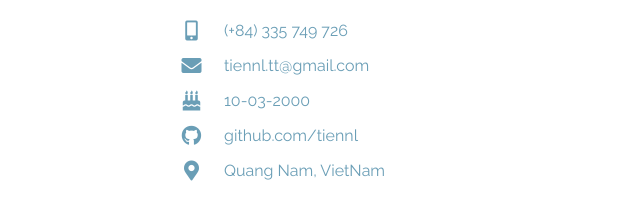
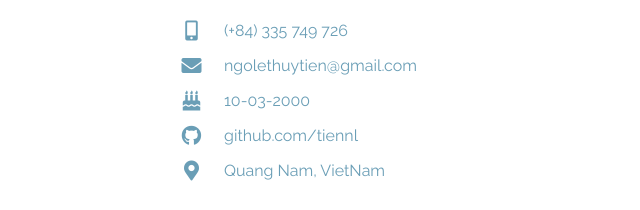
Before and after one commit to tiennl/CV, a plain HTML site: page index.html in a window 1280 px wide. Shown: the part 316-526 px from the top of the page, 341-981 px from the left. Drawn offline with Linux system fonts and the light colour scheme.

Commit message:
fix email

```diff
--- a/index.html
+++ b/index.html
@@ -22,7 +22,7 @@
         </div>
         <div class="line">
             <span class="icon"><i class="fas fa-envelope"></i></span>
-            <span class="data">tiennl.tt@gmail.com</span>
+            <span class="data">ngolethuytien@gmail.com</span>
         </div>
         <div class="line">
             <span class="icon"><i class="fas fa-birthday-cake"></i></span>
--- a/style.css
+++ b/style.css
@@ -65,7 +65,7 @@ h3 {
   font-weight: bold;
   color: #6A9EB6;
 }
-
+s
 h4 {
   font-weight: bold;
   color: #6A9EB6;
```
